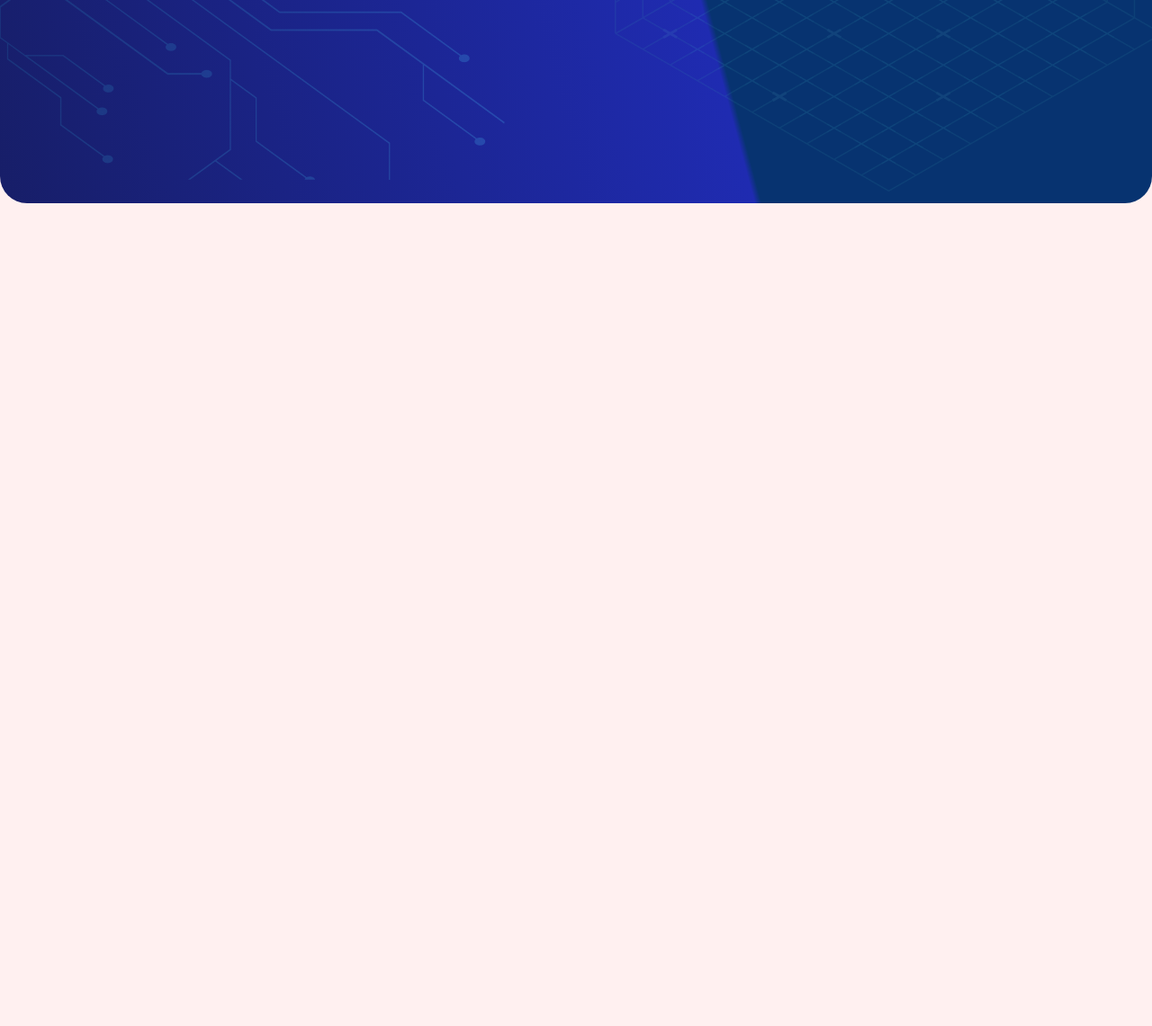
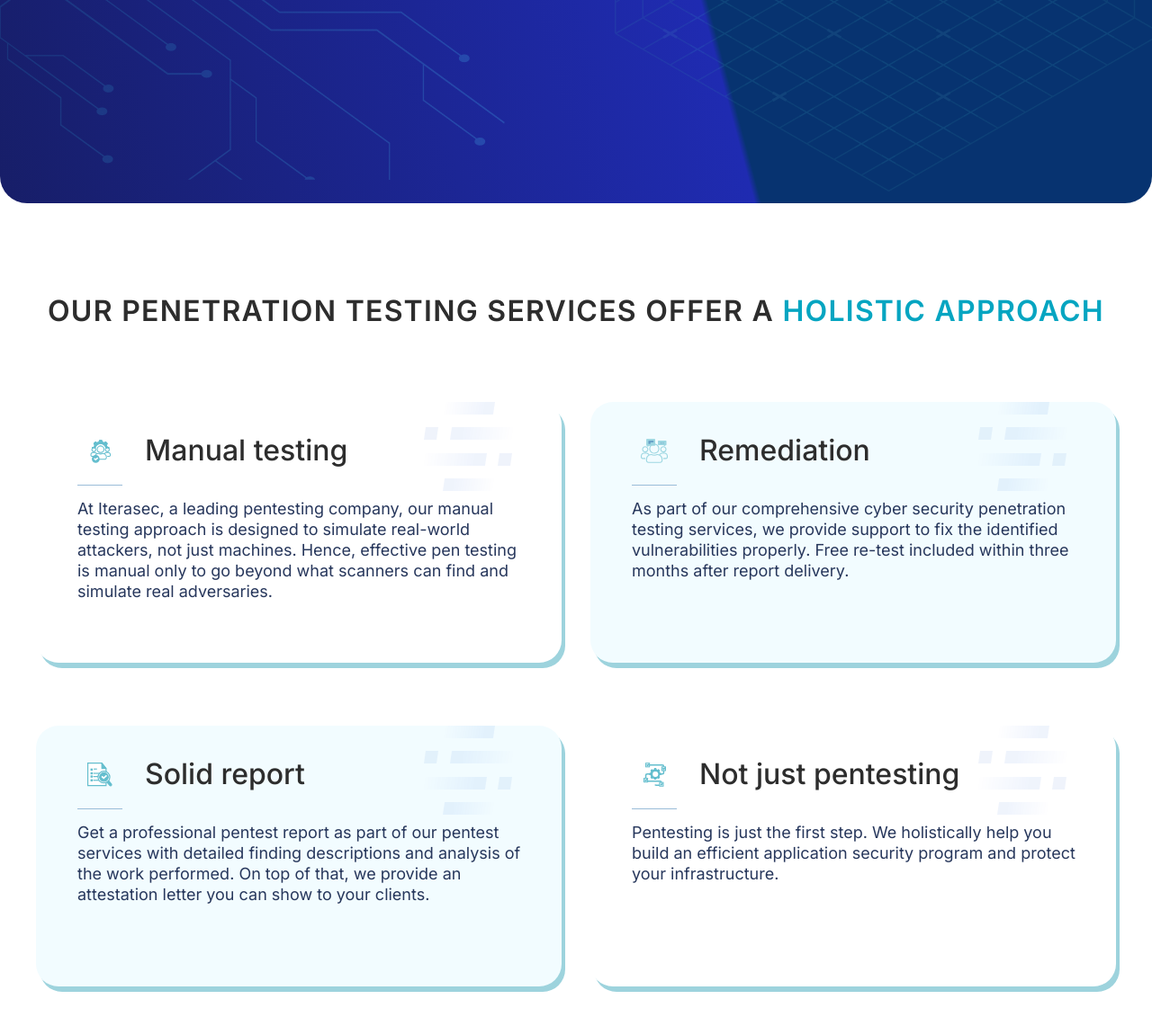
Before and after one commit to DanyWB/test-task, a website: page src/index.html in a window 1280 px wide. Shown: the part 637-1778 px from the top of the page at 90% size. Before the commit the page ends 863 px from the top, so only its background shows below. Drawn offline with nearby package versions, Linux system fonts and the light colour scheme; files that its build step writes are made by us from their sources; files whose address does not match are found by name.

Commit message:
add block diff

```diff
--- a/gulp/version.json
+++ b/gulp/version.json
@@ -1,3 +1,3 @@
 {
-    "main": "20241221221612"
+    "main": "20241222155720"
 }
--- a/src/index.html
+++ b/src/index.html
@@ -60,6 +60,51 @@
           </div>
         </div>
       </section>
+      <section class="difference">
+        <div class="difference__inner container">
+          <h2 class="difference__title section-title">
+            Our penetration testing services offer a
+            <span class="section-title__secondary">holistic approach</span>
+          </h2>
+          <ul class="difference__list">
+            <li class="difference__card">
+              <h3 class="difference__card-title">Manual testing</h3>
+              <p class="difference__card-text">
+                At Iterasec, a leading pentesting company, our manual testing
+                approach is designed to simulate real-world attackers, not just
+                machines. Hence, effective pen testing is manual only to go
+                beyond what scanners can find and simulate real adversaries.
+              </p>
+            </li>
+            <li class="difference__card">
+              <h3 class="difference__card-title">Remediation</h3>
+              <p class="difference__card-text">
+                As part of our comprehensive cyber security penetration testing
+                services, we provide support to fix the identified
+                vulnerabilities properly. Free re-test included within three
+                months after report delivery.
+              </p>
+            </li>
+            <li class="difference__card">
+              <h3 class="difference__card-title">Solid report</h3>
+              <p class="difference__card-text">
+                Get a professional pentest report as part of our pentest
+                services with detailed finding descriptions and analysis of the
+                work performed. On top of that, we provide an attestation letter
+                you can show to your clients.
+              </p>
+            </li>
+            <li class="difference__card">
+              <h3 class="difference__card-title">Not just pentesting</h3>
+              <p class="difference__card-text">
+                Pentesting is just the first step. We holistically help you
+                build an efficient application security program and protect your
+                infrastructure.
+              </p>
+            </li>
+          </ul>
+        </div>
+      </section>
     </main>
     <script src="js/app.min.js"></script>
   </body>
--- a/src/scss/_globals.scss
+++ b/src/scss/_globals.scss
@@ -6,7 +6,7 @@ body {
   font-weight: 400;
   line-height: 1.28;
   color: var(--color-dark);
-  background-color: var(--color-light-alt);
+  background-color: var(--color-light);
 }
 
 a,
--- a/src/scss/_media.scss
+++ b/src/scss/_media.scss
@@ -10,8 +10,8 @@ $tablet: 960px;
 $mobile-above: 721px;
 $mobile: 720px;
 
-$mobile-s-above: 376;
-$mobile-s: 365;
+$mobile-s-above: 376px;
+$mobile-s: 375px;
 
 
 @mixin desktop-m-above {
--- a/src/scss/_variables.scss
+++ b/src/scss/_variables.scss
@@ -1,5 +1,5 @@
 :root {
-  --color-dark: #000;
+  --color-dark: #2D2D2D;
 
   --color-light: #ffffff;
   --color-light-alt: #FFF0F0;
--- /dev/null
+++ b/src/scss/blocks/diff.scss
@@ -0,0 +1,159 @@
+.difference {
+  padding: 100px 0 150px 0;
+
+
+  &__inner {}
+
+  &__title {
+    margin-bottom: 80px;
+
+
+  }
+
+  &__list {
+    display: grid;
+    grid-template-columns: 1fr 1fr;
+    grid-template-rows: 290px 290px;
+    gap: 60px 70px;
+    margin-bottom: 80px;
+
+    @include desktop() {
+      gap: 70px 32px;
+    }
+
+    @include mobile() {
+      grid-template-columns: 1fr;
+      grid-template-rows: auto;
+      gap: 32px;
+    }
+  }
+
+  &__card {
+    box-shadow: 4px 6px 0 #9DD3DD;
+    border-radius: 25px;
+    padding: 41px 35px 16px 46px;
+    position: relative;
+
+    @include mobile-s() {
+      padding: 23px 11px 16px 25px;
+    }
+
+
+    &:before {
+      content: '';
+      position: absolute;
+      width: 107px;
+      height: 99px;
+      right: 50px;
+      top: 0;
+      background-image: url("@img/diff-background-icon.svg");
+      background-size: contain;
+
+      @include mobile() {
+
+        width: 72px;
+        height: 68px;
+        right: 10px;
+
+
+      }
+    }
+
+    &:nth-child(2),
+    &:nth-child(3) {
+      background-color: #F2FCFF;
+
+      @include mobile() {
+        background: rgb(27, 36, 149);
+        background: linear-gradient(138deg, rgba(27, 36, 149, 1) 0%, rgba(34, 48, 213, 1) 100%);
+
+        .difference__card-text {
+          color: #B8FFF1;
+        }
+
+        .difference__card-title {
+          color: white;
+        }
+
+      }
+
+    }
+
+    &:nth-child(3) {
+      @include mobile() {
+        order: 4;
+      }
+    }
+
+    &:nth-child(1) &-title:before {
+      background: url('@img/diff-title-icon-1.svg') center / contain no-repeat;
+    }
+
+    &:nth-child(2) &-title:before {
+      background: url('@img/diff-title-icon-2.svg') center / contain no-repeat;
+    }
+
+    &:nth-child(3) &-title:before {
+      background: url('@img/diff-title-icon-3.svg') center / contain no-repeat;
+    }
+
+    &:nth-child(4) &-title:before {
+      background: url('@img/diff-title-icon-4.svg') center / contain no-repeat;
+    }
+  }
+
+  &__card-title {
+    position: relative;
+    font-size: 32px;
+    height: 52px;
+    display: flex;
+    gap: 25px;
+    align-items: center;
+    padding-bottom: 25px;
+    margin-bottom: 14px;
+
+    @include tablet() {
+      font-size: 22px;
+      height: 44px;
+      padding-bottom: 14px;
+      margin-bottom: 16px;
+    }
+
+    &:before {
+      content: '';
+      display: block;
+      width: 50px;
+      height: 100%;
+
+      @include tablet() {
+        width: 35px;
+      }
+    }
+
+    &:after {
+      content: '';
+      position: absolute;
+      width: 50px;
+      height: 1px;
+      background-color: #9ABCD8;
+      left: 0;
+      bottom: 0;
+
+      @include tablet() {
+        width: 35px;
+      }
+    }
+
+
+
+  }
+
+  &__card-text {
+    color: #27375C;
+    font-size: 18px;
+
+    @include tablet() {
+      font-size: 14px;
+    }
+  }
+}
--- /dev/null
+++ b/src/scss/blocks/section-title.scss
@@ -0,0 +1,21 @@
+.section-title {
+  font-size: 32px;
+  font-weight: 600;
+  letter-spacing: .04em;
+  text-transform: uppercase;
+  text-align: center;
+
+  @include tablet() {
+    font-size: 15px;
+  }
+
+
+  &__primary {
+
+    color: #054FEF;
+  }
+
+  &__secondary {
+    color: #05A5C1;
+  }
+}
--- a/src/scss/style.scss
+++ b/src/scss/style.scss
@@ -7,6 +7,8 @@
 "globals";
 
 @import "blocks/link",
+"blocks/section-title",
 "blocks/header",
 "blocks/hero",
+"blocks/diff",
 "blocks/footer";
```
Also changed, not shown: src/img/diff-background-icon.svg (added), src/img/diff-title-icon-1.svg (added), src/img/diff-title-icon-2.svg (added), src/img/diff-title-icon-3.svg (added), src/img/diff-title-icon-4.svg (added).
